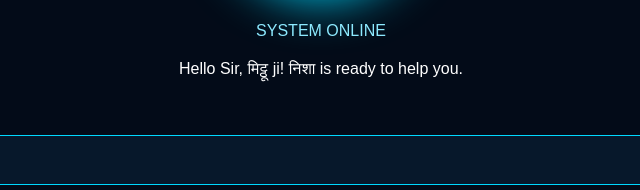
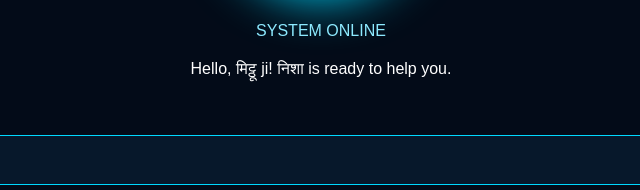
Before and after one commit to mittukumar410-sketch/Jarvis-ai, a plain HTML site: page index.html in a window 1280 px wide. Shown: the part 379-569 px from the top of the page, 319-959 px from the left. Drawn offline with Linux system fonts and the light colour scheme.

Commit message:
Update index.html

```diff
--- a/index.html
+++ b/index.html
@@ -215,7 +215,7 @@ else if(
 showNotes();
  window.addEventListener("load", function(){
   setTimeout(function(){
-    say("Hello Sir, मिट्ठू ji! निशा is ready to help you.");
+    say("Hello, मिट्ठू ji! निशा is ready to help you.");
   }, 1000);
 });
 </script>
```
